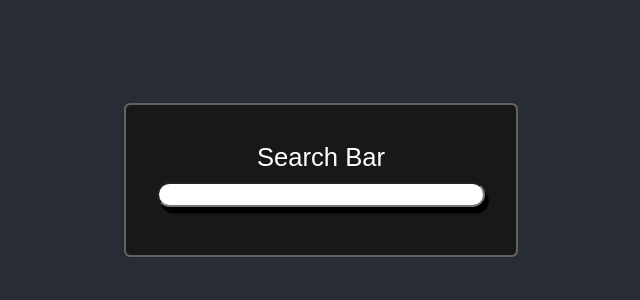
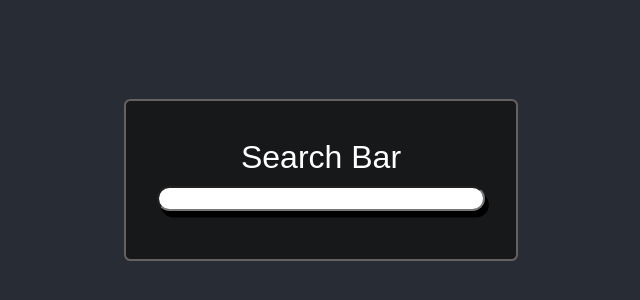
Before and after one commit to Hitesh-IDK/sample-search, a React (Create React App) app: page / in a window 1280 px wide. Shown: the part 220-520 px from the top of the page, without its empty margins (319-959 px from the left). Built offline with nearby package versions, Linux system fonts and the light colour scheme.

Commit message:
added a state

```diff
--- a/src/components/SearchBar.css
+++ b/src/components/SearchBar.css
@@ -2,7 +2,7 @@ input.search {
     margin: 10px;
     width: 25vw;
     height: 1.5vw;
-    font-size: 1.1vw;
+    font-size: 1.3vw;
     box-shadow: 0.3vw 0.5vw;
     border-radius: 5vw;
     margin : 10px 5px;
--- a/src/components/SearchBar.js
+++ b/src/components/SearchBar.js
@@ -4,12 +4,12 @@ import React, {useState} from 'react';
 const SearchBar = () => {
 
     const [searchInput, setSearchInput] = useState('');
-    const inputHandler = () => {
-
+    const inputHandler = (event) => {
+        setSearchInput(event.target.value);
     }
 
     return (
-        <input className="search" type="text" onChange={inputHandler} />
+        <input className="search" type="text" onChange={inputHandler} value={searchInput} />
     );
 }
 
--- a/src/components/SearchGui.css
+++ b/src/components/SearchGui.css
@@ -1,5 +1,5 @@
 .title {
     font-family: Arial, Helvetica, sans-serif;
-    font-size: 2vw;
+    font-size: 2.5vw;
     font-weight : 500;
 }
```
